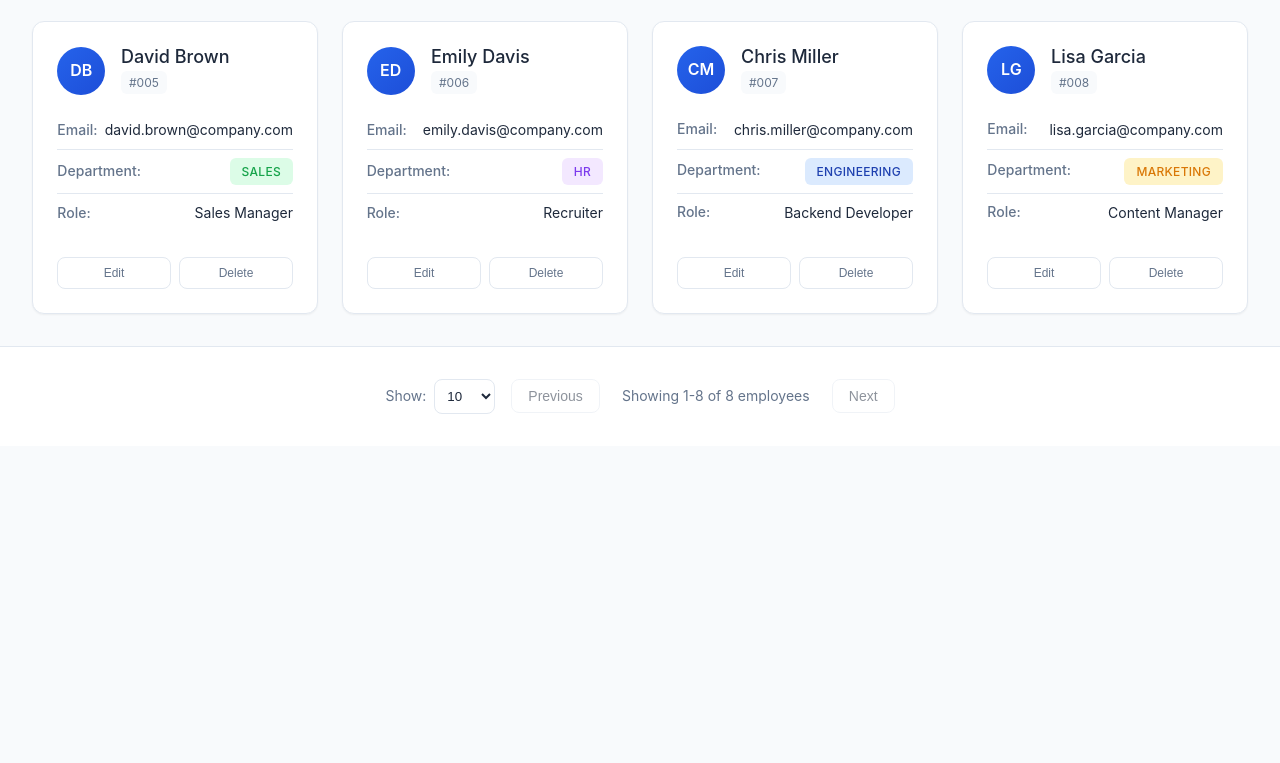
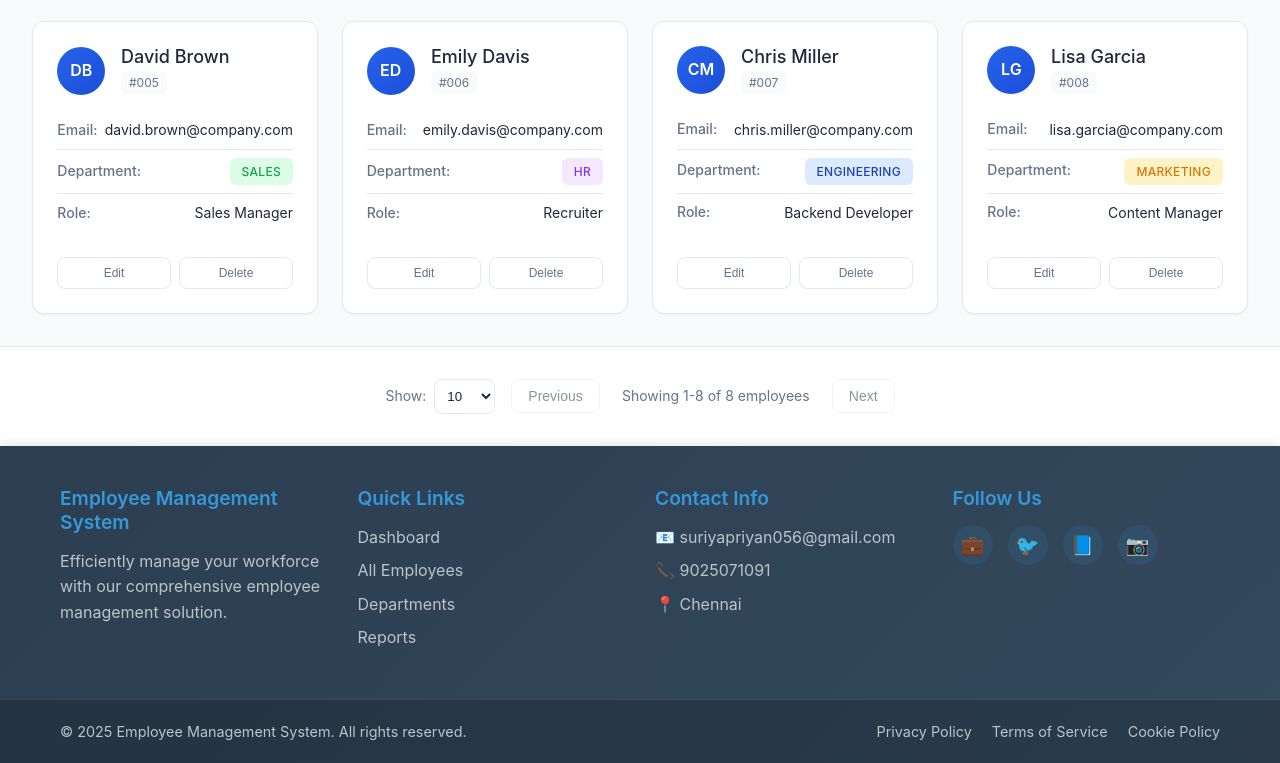
Before and after one commit to SuriyaPriyanS/Empolyeescard, a plain HTML site: page index.html in a window 1280 px wide. Shown: the part 586-1349 px from the top of the page. Before the commit the page ends 1032 px from the top, so only its background shows below. Drawn offline with Linux system fonts and the light colour scheme.

Commit message:
updatedcode

```diff
--- /dev/null
+++ b/css/footer.css
@@ -0,0 +1,150 @@
+/* Footer Styles */
+.app-footer {
+    background: linear-gradient(135deg, #2c3e50 0%, #34495e 100%);
+    color: #ecf0f1;
+    margin-top: auto;
+    box-shadow: 0 -2px 10px rgba(0, 0, 0, 0.1);
+}
+
+.footer-content {
+    max-width: 1200px;
+    margin: 0 auto;
+    padding: 40px 20px;
+    display: grid;
+    grid-template-columns: repeat(auto-fit, minmax(250px, 1fr));
+    gap: 30px;
+}
+
+.footer-section h4 {
+    color: #3498db;
+    margin-bottom: 15px;
+    font-size: 1.2rem;
+    font-weight: 600;
+}
+
+.footer-section p {
+    line-height: 1.6;
+    color: #bdc3c7;
+    margin-bottom: 15px;
+}
+
+.footer-section ul {
+    list-style: none;
+    padding: 0;
+}
+
+.footer-section ul li {
+    margin-bottom: 8px;
+    color: #bdc3c7;
+}
+
+.footer-section ul li a {
+    color: #bdc3c7;
+    text-decoration: none;
+    transition: color 0.3s ease;
+}
+
+.footer-section ul li a:hover {
+    color: #3498db;
+}
+
+.social-links {
+    display: flex;
+    gap: 15px;
+}
+
+.social-links a {
+    display: inline-block;
+    width: 40px;
+    height: 40px;
+    background: rgba(52, 152, 219, 0.1);
+    border-radius: 50%;
+    text-align: center;
+    line-height: 40px;
+    font-size: 1.2rem;
+    text-decoration: none;
+    transition: all 0.3s ease;
+}
+
+.social-links a:hover {
+    background: #3498db;
+    transform: translateY(-2px);
+}
+
+.footer-bottom {
+    background: rgba(0, 0, 0, 0.2);
+    border-top: 1px solid rgba(255, 255, 255, 0.1);
+}
+
+.footer-bottom-content {
+    max-width: 1200px;
+    margin: 0 auto;
+    padding: 20px;
+    display: flex;
+    justify-content: space-between;
+    align-items: center;
+    flex-wrap: wrap;
+    gap: 15px;
+}
+
+.footer-bottom p {
+    margin: 0;
+    color: #bdc3c7;
+    font-size: 0.9rem;
+}
+
+.footer-links {
+    display: flex;
+    gap: 20px;
+}
+
+.footer-links a {
+    color: #bdc3c7;
+    text-decoration: none;
+    font-size: 0.9rem;
+    transition: color 0.3s ease;
+}
+
+.footer-links a:hover {
+    color: #3498db;
+}
+
+/* Responsive Design */
+@media (max-width: 768px) {
+    .footer-content {
+        grid-template-columns: 1fr;
+        text-align: center;
+        padding: 30px 15px;
+    }
+
+    .footer-bottom-content {
+        flex-direction: column;
+        text-align: center;
+    }
+
+    .footer-links {
+        justify-content: center;
+    }
+
+    .social-links {
+        justify-content: center;
+    }
+}
+
+@media (max-width: 480px) {
+    .footer-links {
+        flex-direction: column;
+        gap: 10px;
+    }
+}
+
+/* Ensure footer stays at bottom */
+body {
+    display: flex;
+    flex-direction: column;
+    min-height: 100vh;
+}
+
+main, .main-content {
+    flex: 1;
+}
--- a/index.html
+++ b/index.html
@@ -7,6 +7,8 @@
     <link rel="stylesheet" href="css/styles.css">
     <link rel="stylesheet" href="css/dashboard.css">
     <link rel="stylesheet" href="css/filter.css">
+
+    <link rel="stylesheet" href="css/footer.css">
 
 
 </head>
@@ -72,5 +74,6 @@
     <script src="js/dashboard.js" type="module"></script>
     <script src="js/filter.js" type="module"></script>
     <script src="js/pagination.js" type="module"></script>
+    <script src="js/footer.js" type="module"></script>
 </body>
 </html>
--- /dev/null
+++ b/js/footer.js
@@ -0,0 +1,86 @@
+// Footer component for the Employee Management System
+export function createFooter() {
+    const footer = document.createElement('footer');
+    footer.className = 'app-footer';
+
+    footer.innerHTML = `
+        <div class="footer-content">
+            <div class="footer-section">
+                <h4>Employee Management System</h4>
+                <p>Efficiently manage your workforce with our comprehensive employee management solution.</p>
+            </div>
+
+            <div class="footer-section">
+                <h4>Quick Links</h4>
+                <ul>
+                    <li><a href="#dashboard">Dashboard</a></li>
+                    <li><a href="#employees">All Employees</a></li>
+                    <li><a href="#departments">Departments</a></li>
+                    <li><a href="#reports">Reports</a></li>
+                </ul>
+            </div>
+
+            <div class="footer-section">
+                <h4>Contact Info</h4>
+                <ul>
+                    <li>📧 suriyapriyan056@gmail.com</li>
+                    <li>📞 9025071091</li>
+                    <li>📍 Chennai</li>
+                </ul>
+            </div>
+
+            <div class="footer-section">
+                <h4>Follow Us</h4>
+                <div class="social-links">
+                    <a href="#" aria-label="LinkedIn">💼</a>
+                    <a href="#" aria-label="Twitter">🐦</a>
+                    <a href="#" aria-label="Facebook">📘</a>
+                    <a href="#" aria-label="Instagram">📷</a>
+                </div>
+            </div>
+        </div>
+
+        <div class="footer-bottom">
+            <div class="footer-bottom-content">
+                <p>&copy; ${new Date().getFullYear()} Employee Management System. All rights reserved.</p>
+                <div class="footer-links">
+                    <a href="#privacy">Privacy Policy</a>
+                    <a href="#terms">Terms of Service</a>
+                    <a href="#cookies">Cookie Policy</a>
+                </div>
+            </div>
+        </div>
+    `;
+
+    return footer;
+}
+
+// Initialize footer
+export function initializeFooter() {
+    const existingFooter = document.querySelector('.app-footer');
+    if (existingFooter) {
+        existingFooter.remove();
+    }
+
+    const footer = createFooter();
+    document.body.appendChild(footer);
+
+    // Add smooth scrolling for anchor links
+    footer.addEventListener('click', (e) => {
+        if (e.target.tagName === 'A' && e.target.getAttribute('href').startsWith('#')) {
+            e.preventDefault();
+            const targetId = e.target.getAttribute('href').substring(1);
+            const targetElement = document.getElementById(targetId);
+
+            if (targetElement) {
+                targetElement.scrollIntoView({
+                    behavior: 'smooth',
+                    block: 'start'
+                });
+            }
+        }
+    });
+}
+
+// Auto-initialize when DOM is loaded
+document.addEventListener('DOMContentLoaded', initializeFooter);
```
